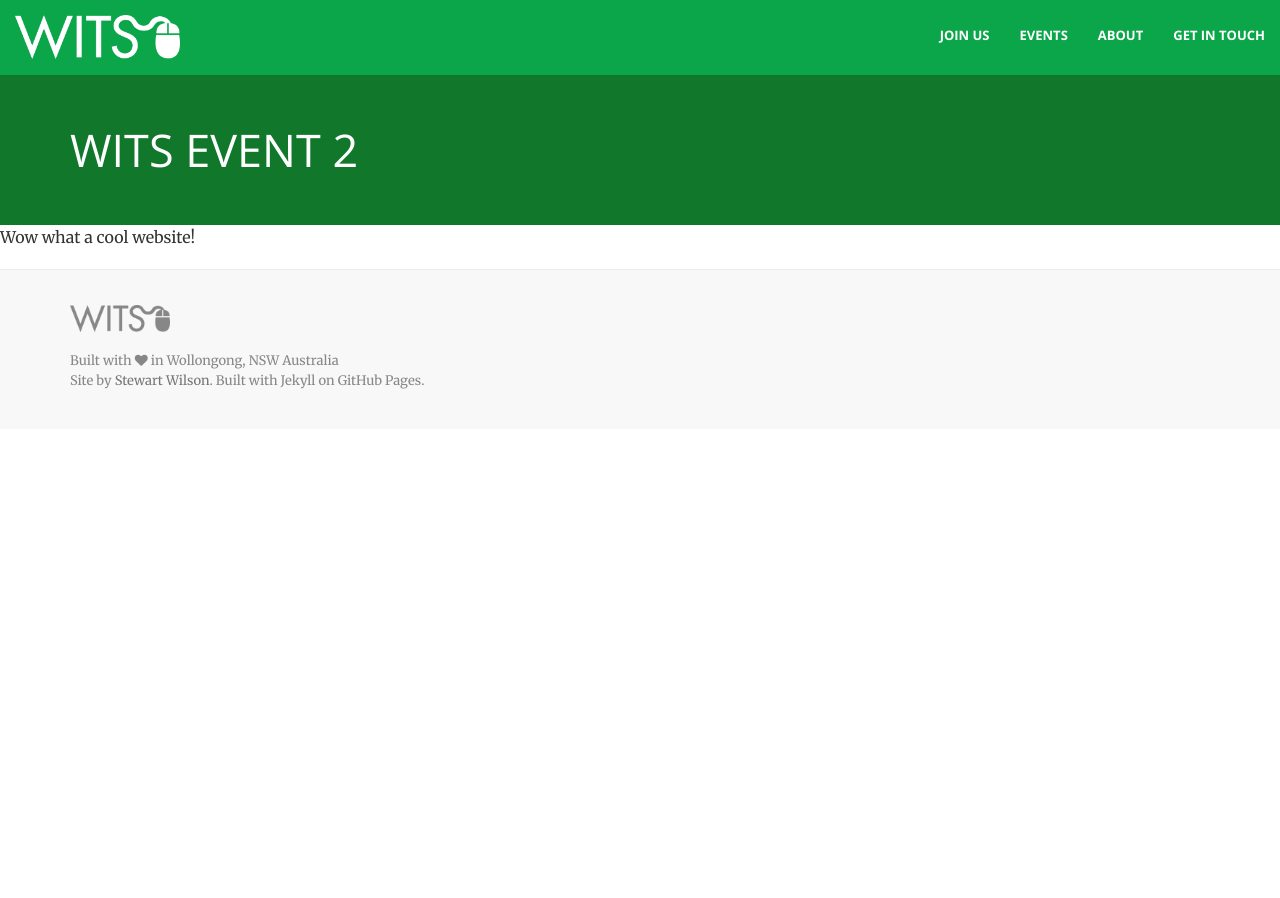
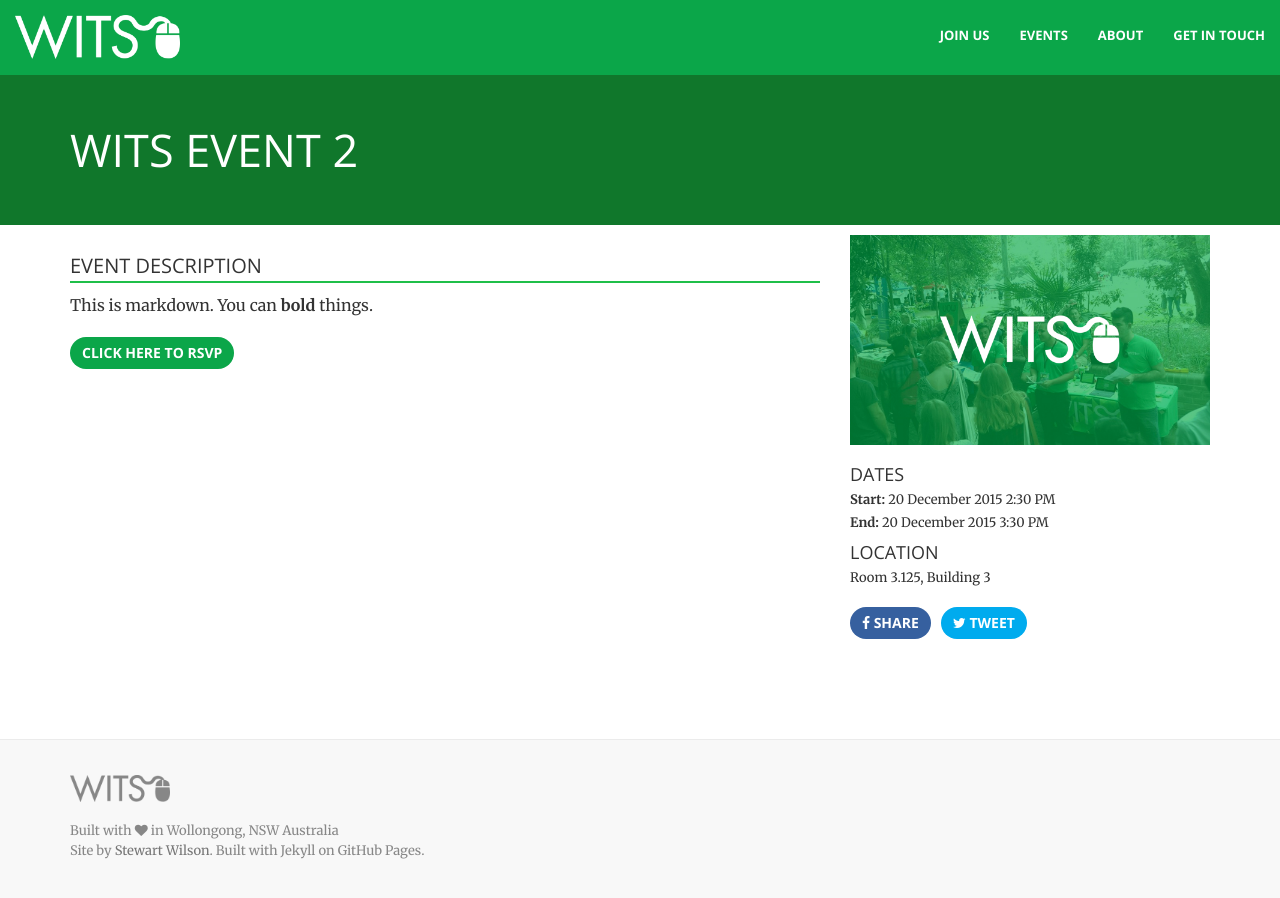
Before and after one commit to uwits/uwits.github.io, a Jekyll site: the page built from _events/event2.md, in a window 1280 px wide and 900 px high. Built offline with Jekyll 4.4.1, drawn with Linux system fonts in a browser that asks for light colours.

Commit message:
styling for individual event page. Using mix as example

```diff
--- a/_config.yml
+++ b/_config.yml
@@ -5,6 +5,7 @@ description: >
   WITS is a student club at the University of Wollongong.
 baseurl: "/"
 url: "/"
+domain: "http://uowits.com"
 twitter_username: uowits
 github_username:  uwits
 
--- a/_events/event2.md
+++ b/_events/event2.md
@@ -1,10 +1,14 @@
 ---
-layout: page
-title:  "WITS Event 2"
-excerpt:    "This is a demonstration of the events listing 2"
-startdate:  2015-12-20 14:30
-enddate:    2015-12-20 15:30
+layout: event
+title: "WITS Event 2"
+excerpt: "This is a demonstration of the events listing 2"
+location: "Room 3.125, Building 3"
+startdate: 2015-12-20 14:30
+enddate: 2015-12-20 15:30
 image:
+rsvpurl: http://google.com
+cost: 0
+showshareicons: 1
 ---
 
-Wow what a cool website!
+This is markdown. You can **bold** things.
--- /dev/null
+++ b/_layouts/event.html
@@ -0,0 +1,39 @@
+---
+layout: page
+---
+
+<section id="page">
+    <div class="container">
+        <div class="row">
+            <div class="col-md-4 col-md-push-8 event-sidebar">
+                <img src="{% if page.image %}{{ page.image }}{% else %}/img/events/noimage.jpg{% endif %}" />
+
+                <h4>Dates</h4>
+                <p class="date"><strong>Start:</strong> {{ page.startdate | date: "%-d %B %Y %l:%M %p" }}</p>
+                <p class="date"><strong>End:</strong> {{ page.enddate | date: "%-d %B %Y %l:%M %p" }}</p>
+
+                {% if page.location %}
+                <h4>Location</h4>
+                <p>{{ page.location }}</p>
+                {% endif %}
+
+                {% if page.showshareicons == 1 %}
+                <ul id="shareicons">
+                    <li><a href="https://www.facebook.com/sharer/sharer.php?u={{ site.domain | cgi_escape }}{{ page.url | cgi_escape }}" class="btn btn-primary fbshare"><i class="fa fa-facebook"></i> Share</a></li>
+                    <li><a href="https://twitter.com/share?url={{ site.domain | cgi_escape }}{{ page.url | cgi_escape }}" class="btn btn-primary tshare"><i class="fa fa-twitter"></i> Tweet</a></li>
+                </ul>
+
+                {% endif %}
+            </div>
+
+            <div class="col-md-8 col-md-pull-4">
+                <h3>Event Description</h3>
+                {{ content }}
+
+                {% if page.rsvpurl %}
+                <a class="btn btn-primary" href="{{ page.rsvpurl }}">Click Here to RSVP</a>
+                {% endif %}
+            </div>
+        </div>
+    </div>
+</section>
--- a/css/creative.css
+++ b/css/creative.css
@@ -588,3 +588,43 @@ h3 {
     font-size: 11px;
     margin-bottom: 10px;
 }
+
+/* Individual Event Page */
+
+.event-sidebar h4 {
+    text-transform: uppercase;
+    margin-bottom: 5px;
+    margin-top: 10px;
+}
+
+.event-sidebar img {
+    width: 100%;
+    margin-bottom: 10px;
+}
+
+.event-sidebar p {
+    font-size: 13px;
+}
+
+.event-sidebar .date {
+    margin-bottom: 4px;
+}
+
+#shareicons {
+    list-style: none;
+    margin: 0;
+    padding: 0;
+}
+
+#shareicons li {
+    float: left;
+    margin-right: 10px;
+}
+
+#shareicons .fbshare {
+    background: #36609f;
+}
+
+#shareicons .tshare {
+    background: #00abee;
+}
```
Also changed, not shown: _events/demoevent.md (deleted, +0 -10 lines), _events/themix1.md (added, +20 -0 lines).
